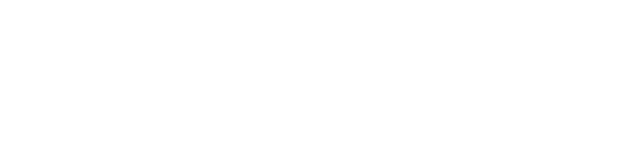
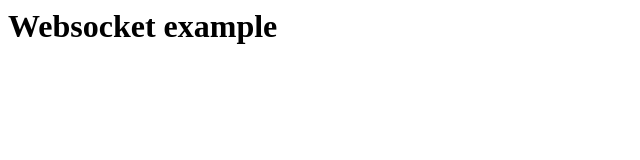
Before and after one commit to mandy6720/amandarules.lol, a website: page index.html in a window 1280 px wide. Shown: the whole page, without its empty margins (0-640 px from the left). Drawn offline with Linux system fonts and the light colour scheme.

Commit message:
Add title

```diff
--- a/index.html
+++ b/index.html
@@ -1,6 +1,8 @@
 <html>
   <head></head>
-  <body></body>
+  <body>
+    <h1>Websocket example</h1>
+  </body>
   <script>
     let ws;
     const proto = window.location.protocol === "https:" ? "wss" : "ws";
```
